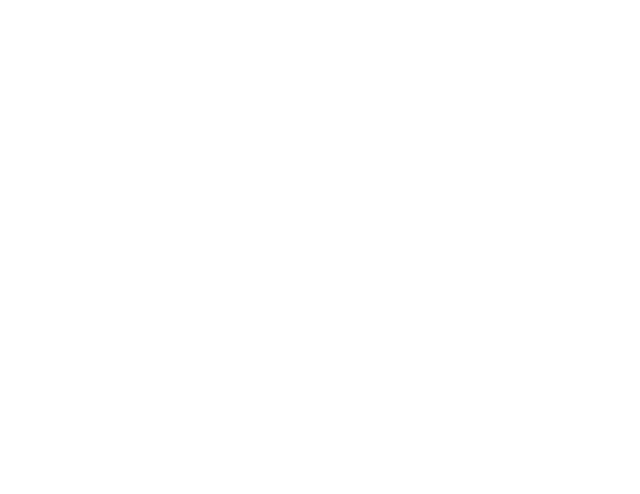
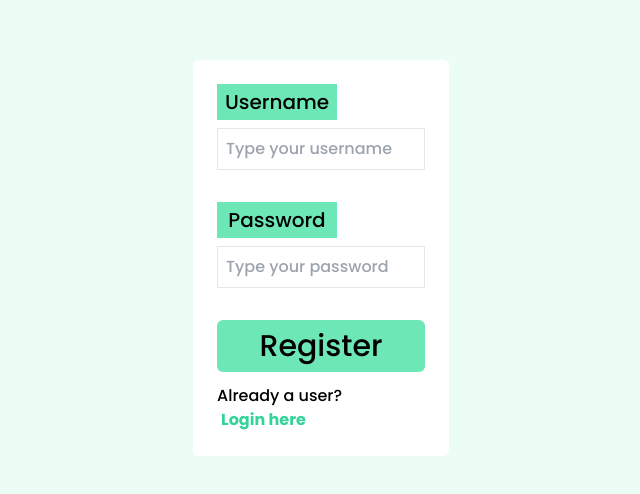
Before and after one commit to BpCampos/chat-app, a Next.js app in the folder web/: page / in a window 1280 px wide. Shown: the part 142-636 px from the top of the page, without its empty margins (319-959 px from the left). Built offline with nearby package versions, Linux system fonts and the light colour scheme; no server answers.

Commit message:
feat: create register and login forms, context for username and chat route

```diff
--- /dev/null
+++ b/web/src/app/chat/page.tsx
@@ -0,0 +1,9 @@
+import Link from 'next/link'
+
+export default function Chat() {
+  return (
+    <div>
+      <p>Chat page</p>
+    </div>
+  )
+}
--- a/web/src/app/layout.tsx
+++ b/web/src/app/layout.tsx
@@ -1,22 +1,19 @@
 import './globals.css'
 import type { Metadata } from 'next'
-import { Inter } from 'next/font/google'
+import { Inter, Poppins } from 'next/font/google'
 
 const inter = Inter({ subsets: ['latin'] })
+const poppins = Poppins({ subsets: ['latin'], weight: ['500', '700'], variable: '--font-poppins' })
 
 export const metadata: Metadata = {
-  title: 'Create Next App',
+  title: 'Pappo',
   description: 'Generated by create next app',
 }
 
-export default function RootLayout({
-  children,
-}: {
-  children: React.ReactNode
-}) {
+export default function RootLayout({ children }: { children: React.ReactNode }) {
   return (
     <html lang="en">
-      <body className={inter.className}>{children}</body>
+      <body className={`${poppins.variable} bg-emerald-50`}>{children}</body>
     </html>
   )
 }
--- a/web/src/app/page.tsx
+++ b/web/src/app/page.tsx
@@ -1,5 +1,11 @@
-import Image from 'next/image'
+'use client'
+import RegisterAndLogin from '@/components/RegisterAndLoginForm'
+import { UserContextProvider } from '@/context/UserContext'
 
 export default function Home() {
-  return
+  return (
+    <UserContextProvider>
+      <RegisterAndLogin />
+    </UserContextProvider>
+  )
 }
--- /dev/null
+++ b/web/src/components/RegisterAndLoginForm.tsx
@@ -0,0 +1,82 @@
+'use client'
+import React, { FormEvent, useContext, useState } from 'react'
+import { api } from '@/lib/api'
+import { UserContext } from '@/context/UserContext'
+import { redirect } from 'next/navigation'
+
+export default function RegisterAndLogin() {
+  const [username, setUsername] = useState('')
+  const [password, setPassword] = useState('')
+  const [isLoggedOrRegistered, setIsLoggedOrRegistered] = useState('Register')
+  const { setUsername: setLoggedInUser, username: loggedInUser, setId } = useContext(UserContext)
+
+  async function handleSubmit(e: FormEvent<HTMLFormElement>) {
+    e.preventDefault()
+    const url = isLoggedOrRegistered === 'Register' ? '/register' : '/login'
+    const { data } = await api.post(url, { username, password })
+    setLoggedInUser(username)
+    setId(data.id)
+  }
+
+  if (loggedInUser) {
+    redirect('/chat')
+  }
+
+  return (
+    <div className="h-[100vh] w-full flex justify-center items-center font-poppins">
+      <form className="bg-white flex flex-col w-1/5 h-fit p-6 gap-8 rounded-md justify-center" onSubmit={handleSubmit}>
+        <div className="flex flex-col gap-2">
+          <label htmlFor="username" className="text-xl bg-emerald-300 w-[120px] py-1 text-center ">
+            Username
+          </label>
+          <input
+            value={username}
+            className="border py-2 pl-2 focus:outline-none"
+            onChange={(e) => setUsername(e.target.value)}
+            type="text"
+            id="username"
+            placeholder="Type your username"
+          />
+        </div>
+        <div className="flex flex-col gap-2">
+          <label htmlFor="password" className="text-xl bg-emerald-300 w-[120px] py-1 text-center">
+            Password
+          </label>
+          <input
+            value={password}
+            className="border py-2 pl-2 focus:outline-none"
+            onChange={(e) => setPassword(e.target.value)}
+            type="password"
+            name=""
+            id="password"
+            placeholder="Type your password"
+          />
+        </div>
+        <button className="bg-emerald-300 text-3xl py-2 rounded-md hover:bg-emerald-400 duration-300" type="submit">
+          {isLoggedOrRegistered}
+        </button>
+        {isLoggedOrRegistered === 'Register' ? (
+          <div className="-mt-5">
+            Already a user?
+            <button
+              onClick={() => setIsLoggedOrRegistered('Login')}
+              type="button"
+              className="text-emerald-400 hover:text-emerald-500 font-bold duration-200 ml-1">
+              Login here
+            </button>
+          </div>
+        ) : (
+          <div className="-mt-5">
+            Not registered?
+            <button
+              onClick={() => setIsLoggedOrRegistered('Register')}
+              type="button"
+              className="text-emerald-400 hover:text-emerald-500 font-bold duration-200 ml-1">
+              Register here
+            </button>
+          </div>
+        )}
+      </form>
+    </div>
+  )
+}
--- /dev/null
+++ b/web/src/context/UserContext.tsx
@@ -0,0 +1,20 @@
+import { api } from '@/lib/api'
+import { PropsWithChildren, createContext, useEffect, useState } from 'react'
+
+export const UserContext = createContext<any>({})
+
+export function UserContextProvider({ children }: PropsWithChildren) {
+  const [username, setUsername] = useState(null)
+  const [id, setId] = useState(null)
+
+  useEffect(() => {
+    const fetchData = async () => {
+      const response = await api.get('/profile')
+      setId(response.data.userId)
+      setUsername(response.data.username)
+    }
+    fetchData()
+  }, [])
+
+  return <UserContext.Provider value={{ username, setUsername, id, setId }}>{children}</UserContext.Provider>
+}
--- /dev/null
+++ b/web/src/lib/api.ts
@@ -0,0 +1,6 @@
+import axios from 'axios'
+
+export const api = axios.create({
+  withCredentials: true,
+  baseURL: 'http://localhost:3030',
+})
--- a/web/tailwind.config.ts
+++ b/web/tailwind.config.ts
@@ -7,7 +7,11 @@ const config: Config = {
     './src/app/**/*.{js,ts,jsx,tsx,mdx}',
   ],
   theme: {
-    extend: {},
+    extend: {
+      fontFamily: {
+        poppins: 'var(--font-poppins)',
+      },
+    },
   },
   plugins: [],
 }
```
Also changed, not shown: web/package.json (+6 -5 lines), 1 other file (tests, documents, lock files or other folders).
